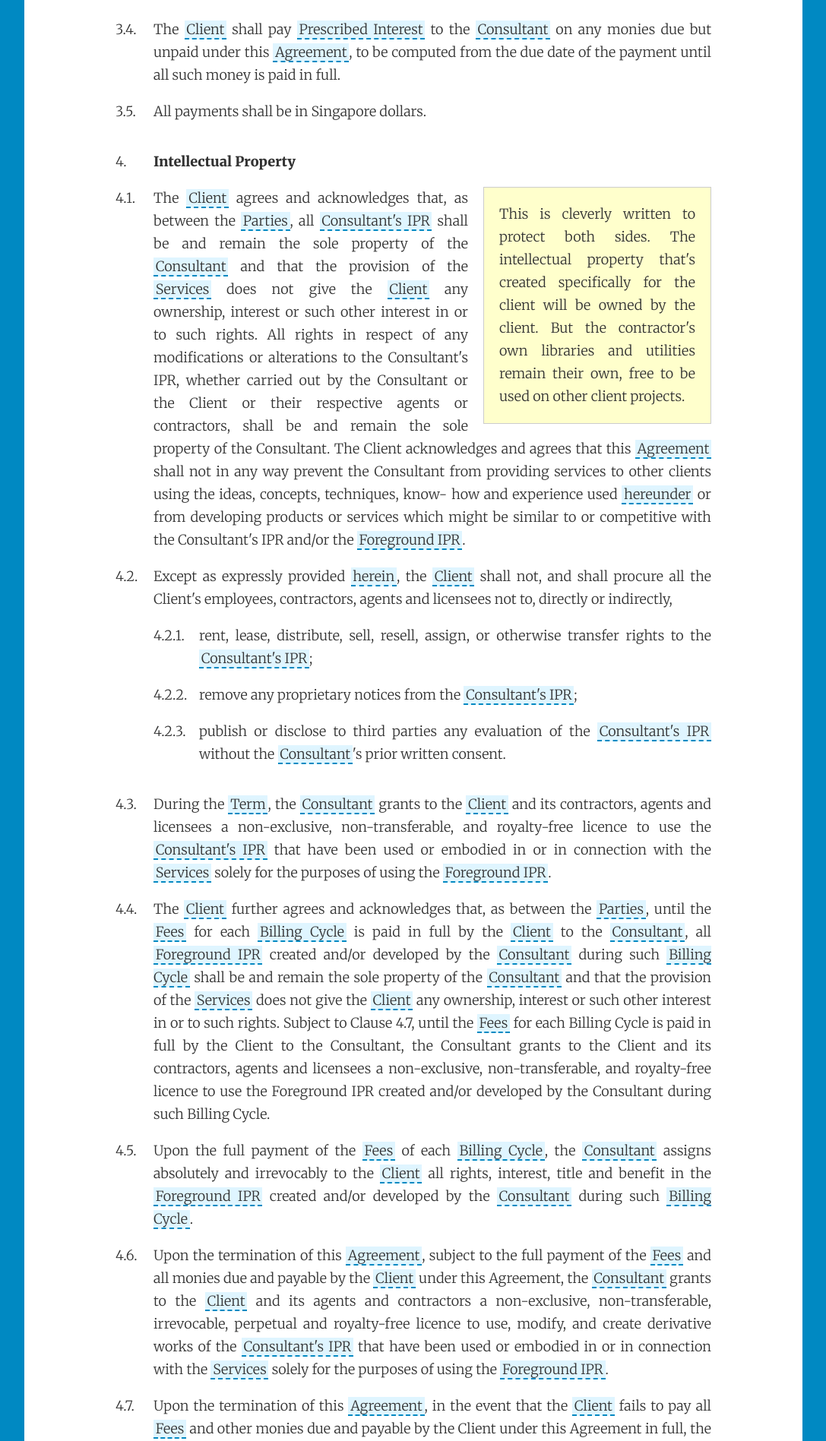
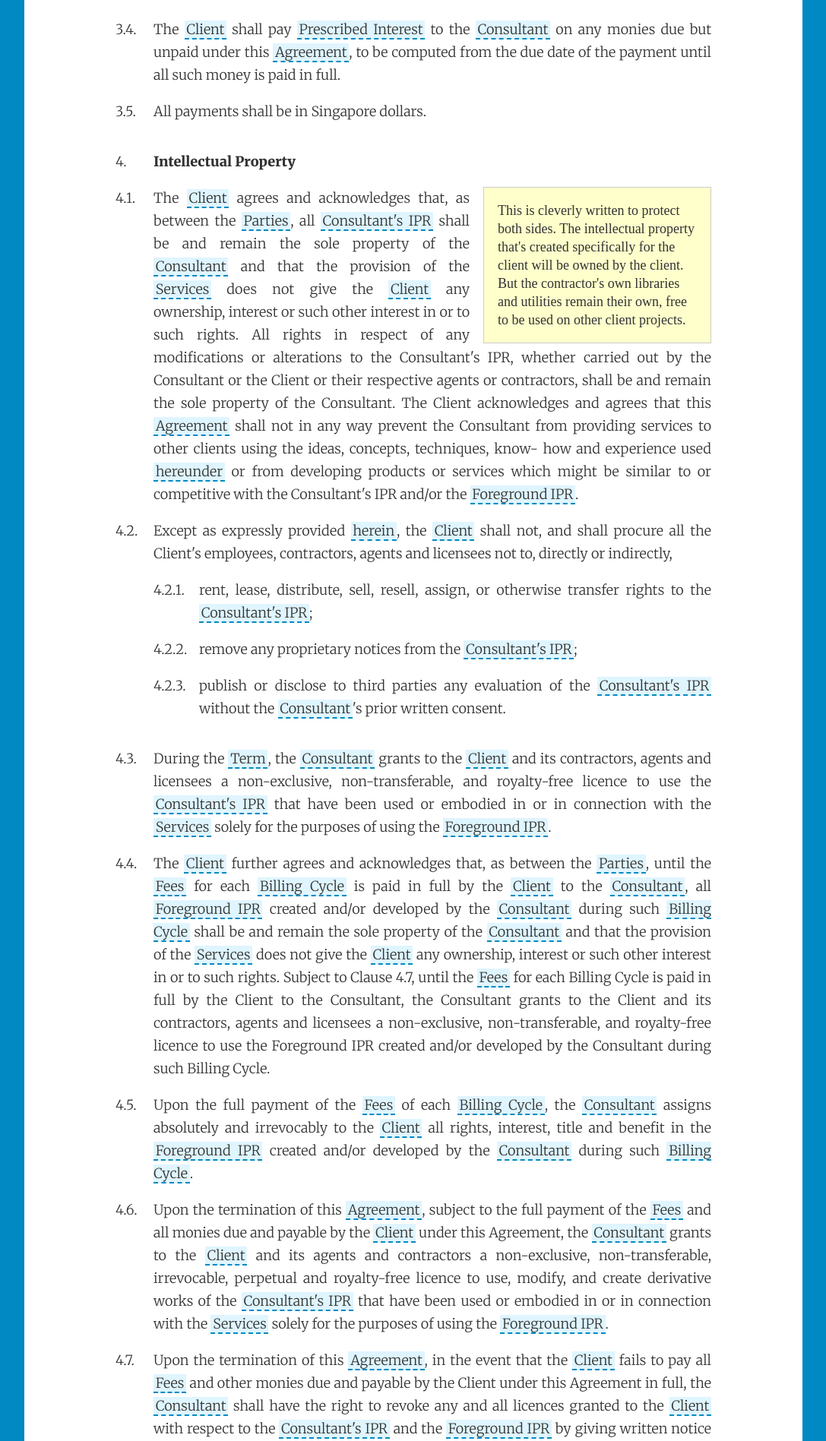
Before and after one commit to cofounders/legal, a Jekyll site: the page built from _posts/2013-11-14-consulting_agreement.html, in a window 1280 px wide. Shown: the part 1896-3793 px from the top of the page at 76% size, without its empty margins (96-1183 px from the left). Built offline with Jekyll 4.4.1, drawn with Linux system fonts in a browser that asks for light colours; some web fonts are replaced.

Commit message:
Better styling for annotatio notes

```diff
--- a/styles/fonts.css
+++ b/styles/fonts.css
@@ -1,6 +1,7 @@
 /* Third party fonts
  */
 
+@import url(http://fonts.googleapis.com/css?family=Delius);
 @import url(http://fonts.googleapis.com/css?family=Roboto+Slab|Crimson+Text:400,400italic,700italic,600italic);
 @import url(http://fonts.googleapis.com/css?family=Merriweather:300,300italic,900,900italic&subset=latin,latin-ext);
 @import url(http://fonts.googleapis.com/css?family=Merriweather+Sans:700&subset=latin,latin-ext);
--- a/styles/pages/document.css
+++ b/styles/pages/document.css
@@ -252,11 +252,16 @@
 }
 
 #document > article aside {
+  font-family: Delius;
+  font-weight: 400;
+  font-size: 18px;
+  line-height: 24px;
+  text-align: left;
   width: 300px;
   float: right;
   background-color: #ffc;
-  margin: 0 0 0 20px;
-  padding: 20px;
+  margin: 0 0 0 1em;
+  padding: 1em;
   border: 1px solid #ccc;
 }
 
```
